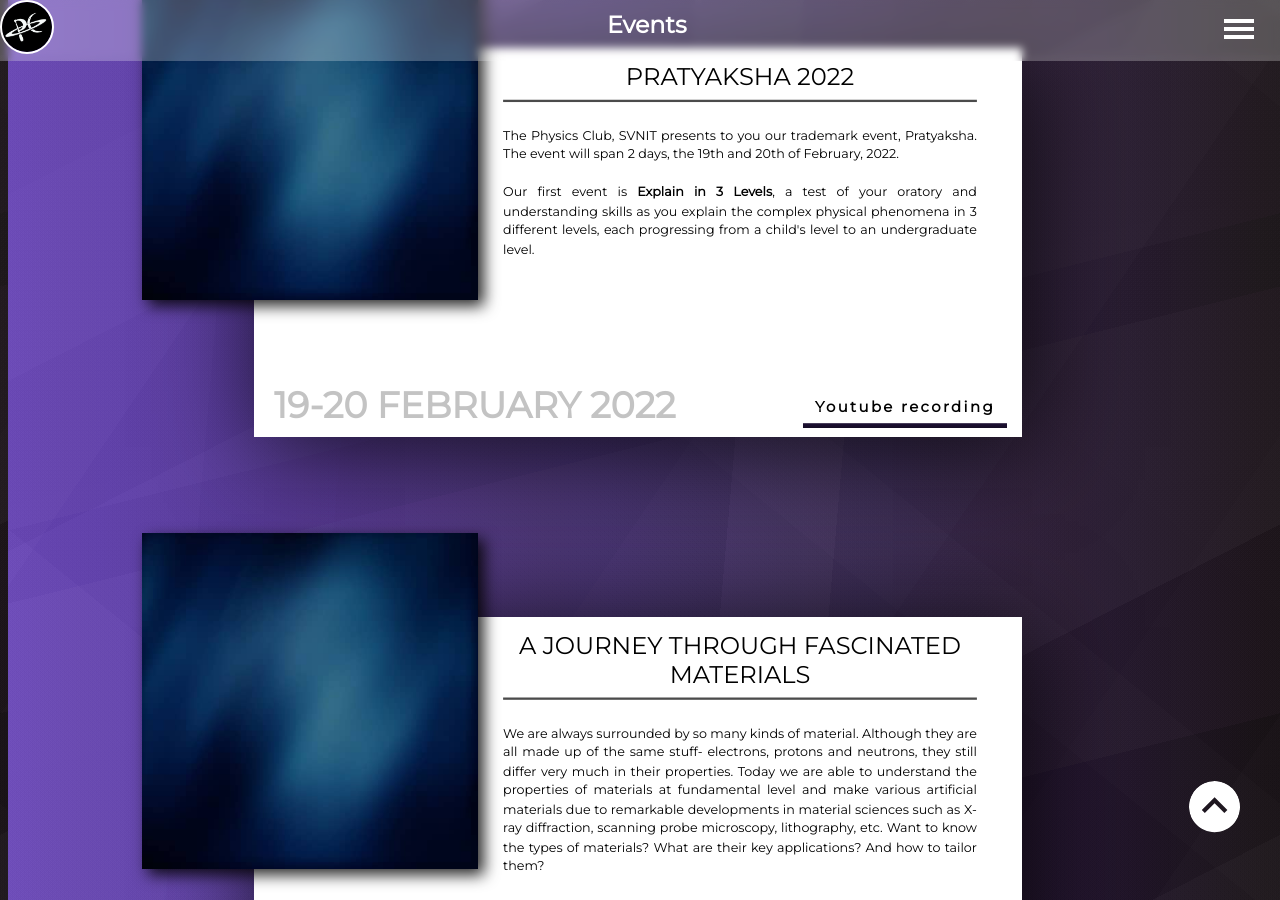
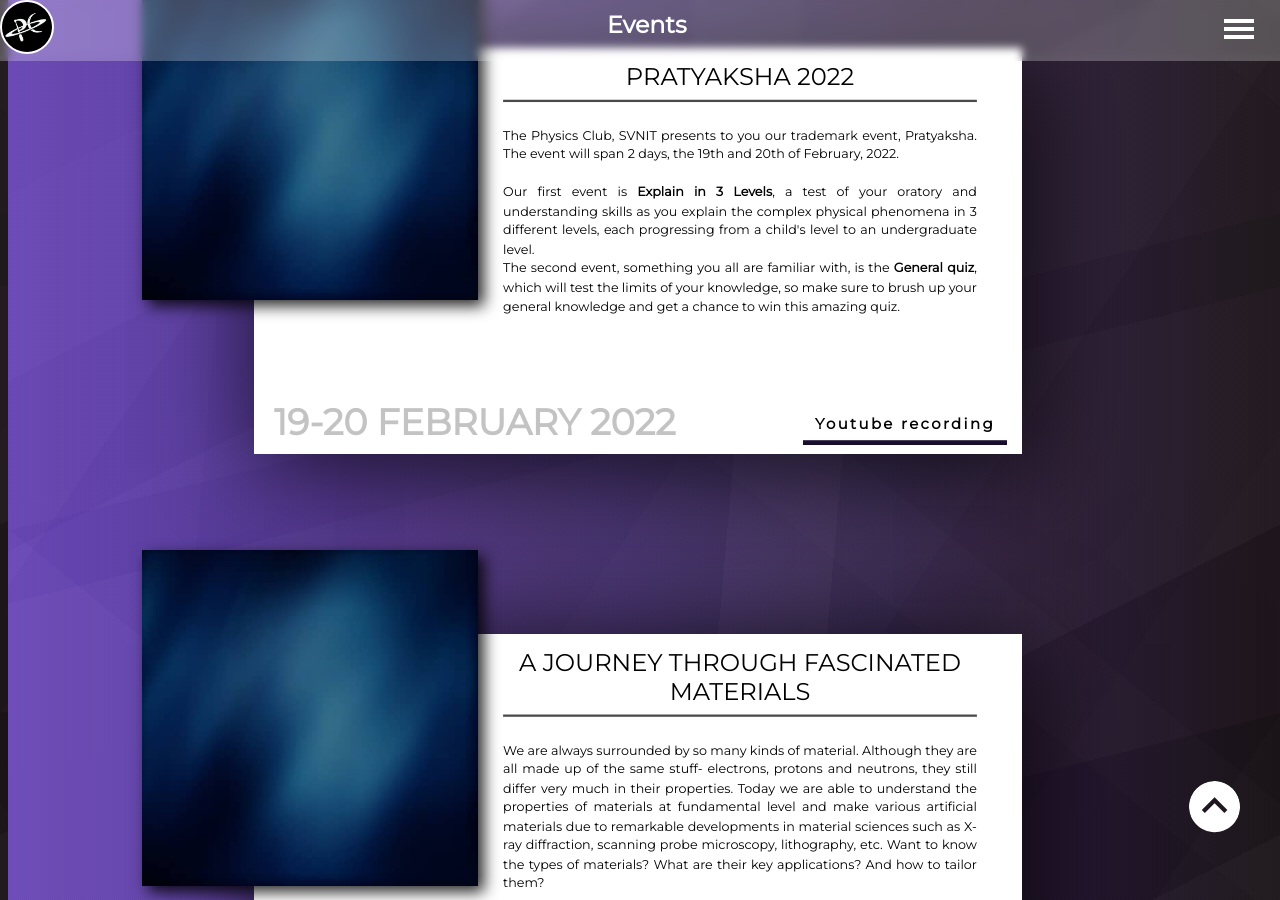
Before and after one commit to PhysicsClubSVNIT/PhysicsClubSVNIT.github.io, a Jekyll site: the page built from events.html, in a window 1280 px wide and 900 px high, scrolled down 843 px. Built offline with Jekyll 4.4.1, drawn with Linux system fonts in a browser that asks for light colours; some web fonts are replaced.

Commit message:
imma kill github for this

```diff
--- a/_data/events.json
+++ b/_data/events.json
@@ -21,7 +21,7 @@
 		"name": "Pratyaksha 2022",
 		"date": "19-20 February 2022",
 		"poster": "190222",
-		"descr": "The Physics Club, SVNIT presents to you our trademark event, Pratyaksha. The event will span 2 days, the 19th and 20th of February, 2022. <br><br> Our first event is <b>Explain in 3 Levels</b>, a test of your oratory and understanding skills as you explain the complex physical phenomena in 3 different levels, each progressing from a child's level to an undergraduate level.",
+		"descr": "The Physics Club, SVNIT presents to you our trademark event, Pratyaksha. The event will span 2 days, the 19th and 20th of February, 2022. <br><br> Our first event is <b>Explain in 3 Levels</b>, a test of your oratory and understanding skills as you explain the complex physical phenomena in 3 different levels, each progressing from a child's level to an undergraduate level. <br>The second event, something you all are familiar with, is the <b>General quiz</b>, which will test the limits of your knowledge, so make sure to brush up your general knowledge and get a chance to win this amazing quiz.",
 		"youtube": "https://youtu.be/2uhgzFLVGj0"
 	},
 
```
